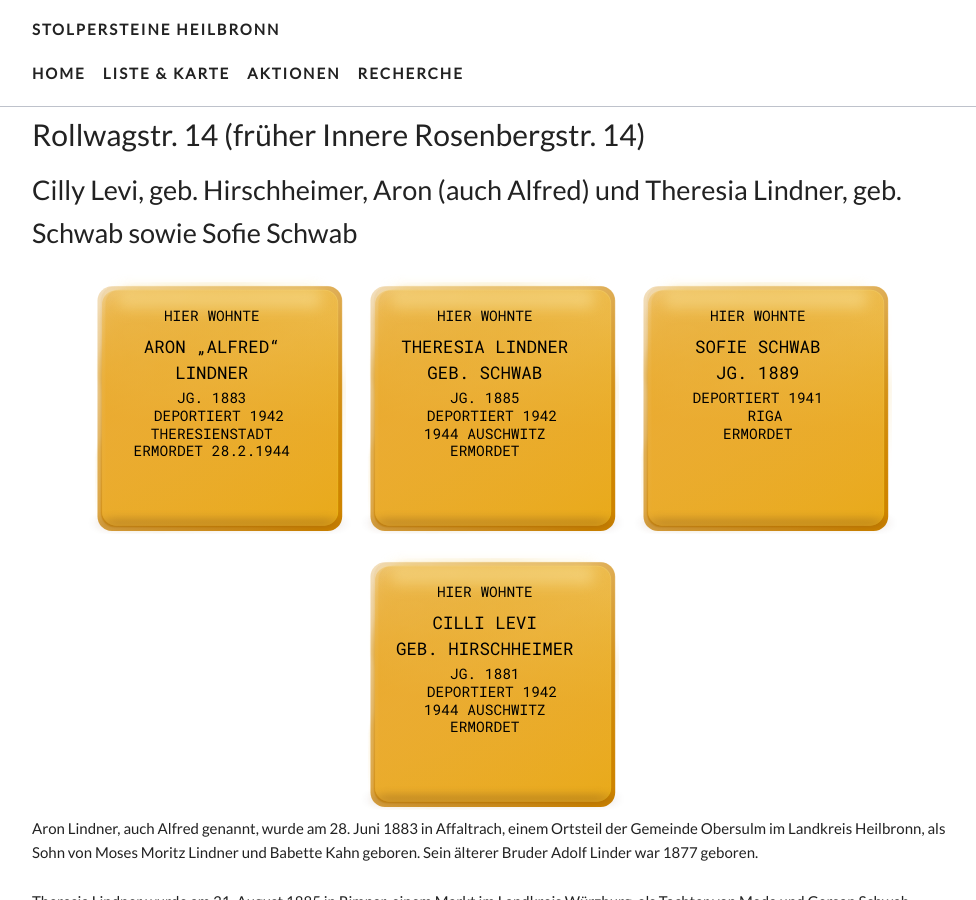
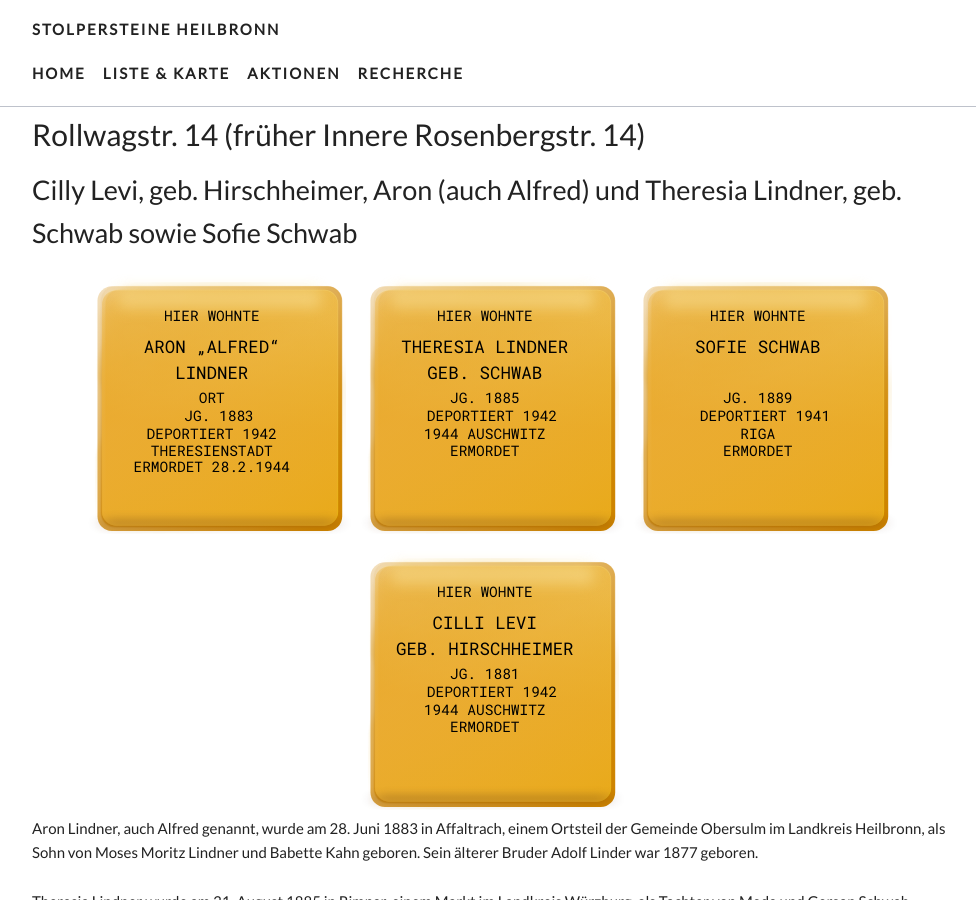
Before and after one commit to opendata-heilbronn/stolpersteine, a Jekyll site: the page built from _list/rollwagstr-14.markdown, in a window 1280 px wide and 900 px high. Shown: the whole window, without its empty margins (148-1124 px from the left). Built offline with Jekyll 4.4.1, drawn with Linux system fonts in a browser that asks for light colours; nearby versions of some CDN libraries; some web fonts are replaced.

Commit message:
Updated Rollwagstr 14

```diff
--- a/_list/rollwagstr-14.markdown
+++ b/_list/rollwagstr-14.markdown
@@ -8,11 +8,11 @@ steine:
 - - HIER WOHNTE
   - 'ARON „ALFRED“ '
   - LINDNER
+  - ORT
   - JG. 1883
   - DEPORTIERT 1942
   - THERESIENSTADT
   - ERMORDET 28.2.1944
-  -
   -
 - - HIER WOHNTE
   - THERESIA LINDNER
@@ -25,11 +25,11 @@ steine:
   -
 - - HIER WOHNTE
   - SOFIE SCHWAB
+  -
   - JG. 1889
   - DEPORTIERT 1941
   - RIGA
   - ERMORDET
-  -
   -
   -
 - - HIER WOHNTE
```
